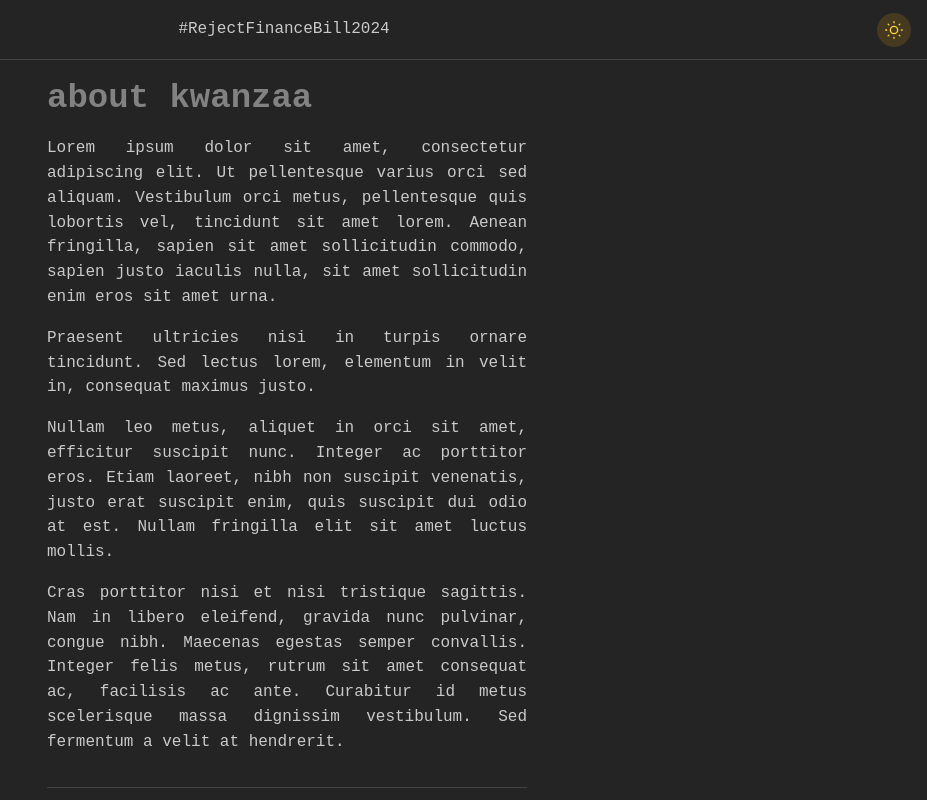
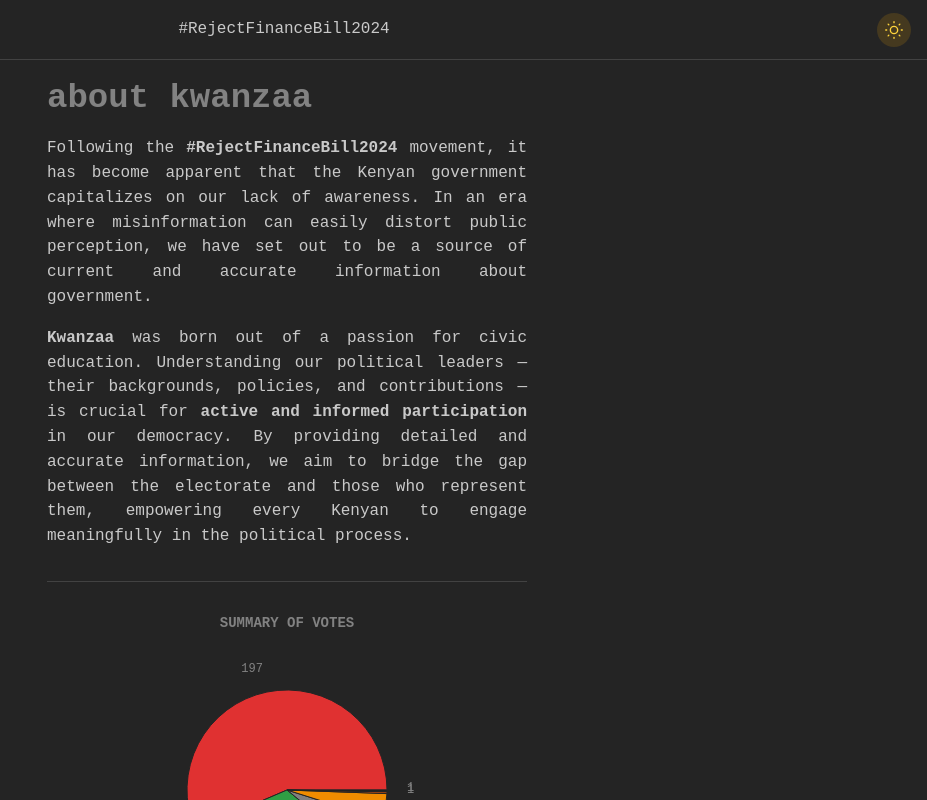
Before and after one commit to kewarrie/kwanzaa, a Next.js app: page /about in a window 1280 px wide. Shown: the top 800 px of the page, without its empty margins (353-1280 px from the left). Built offline with nearby package versions, Linux system fonts and the light colour scheme; no server answers.

Commit message:
Updated About text

```diff
--- a/app/about/page.tsx
+++ b/app/about/page.tsx
@@ -7,14 +7,10 @@
 import _AppShell from '@/components/_AppShell';
 
 import { PieChart } from '@mantine/charts';
-import { Button, Center, Code, Container, Divider, List, Space, Stack, Text, Title, UnstyledButton } from '@mantine/core';
-import { useColorScheme } from '@mantine/hooks';
-
+import { Button, Center, Code, Container, Divider, List, Space, Text, Title, UnstyledButton } from '@mantine/core';
 import { IconExternalLink } from '@tabler/icons-react';
 
 export default function Page() {
-  const colorScheme = useColorScheme();
-
   return(
     <>
       <_AppShell>
@@ -27,28 +23,16 @@ export default function Page() {
           {/* About Kwanzaa */}
 
           <Text ta="justify" my="md">
-            Lorem ipsum dolor sit amet, consectetur adipiscing elit. Ut pellentesque varius orci
-            sed aliquam. Vestibulum orci metus, pellentesque quis lobortis vel, tincidunt sit amet
-            lorem. Aenean fringilla, sapien sit amet sollicitudin commodo, sapien justo iaculis
-            nulla, sit amet sollicitudin enim eros sit amet urna.
+            Following the <strong>#RejectFinanceBill2024</strong> movement, it has become apparent that the Kenyan
+            government capitalizes on our lack of awareness. In an era where misinformation can easily distort
+            public perception, we have set out to be a source of current and accurate information about government.
           </Text>
 
           <Text ta="justify" my="md">
-            Praesent ultricies nisi in turpis ornare tincidunt. Sed lectus lorem, elementum in velit
-            in, consequat maximus justo.
-          </Text>
-
-          <Text ta="justify" my="md">
-            Nullam leo metus, aliquet in orci sit amet, efficitur suscipit nunc. Integer ac porttitor
-            eros. Etiam laoreet, nibh non suscipit venenatis, justo erat suscipit enim, quis suscipit
-            dui odio at est. Nullam fringilla elit sit amet luctus mollis.
-          </Text>
-
-          <Text ta="justify" my="md">
-            Cras porttitor nisi et nisi tristique sagittis. Nam in libero eleifend, gravida nunc pulvinar,
-            congue nibh. Maecenas egestas semper convallis. Integer felis metus, rutrum sit amet consequat
-            ac, facilisis ac ante. Curabitur id metus scelerisque massa dignissim vestibulum. Sed fermentum
-            a velit at hendrerit.
+            <strong>Kwanzaa</strong> was born out of a passion for civic education. Understanding our political leaders —
+            their backgrounds, policies, and contributions — is crucial for <strong>active and informed participation</strong> in
+            our democracy. By providing detailed and accurate information, we aim to bridge the gap between the electorate and
+            those who represent them, empowering every Kenyan to engage meaningfully in the political process.
           </Text>
 
           {/* END OF About Kwanzaa */}
@@ -141,4 +125,4 @@ export default function Page() {
       </_AppShell>
     </>
   );
-  }
+}
```
